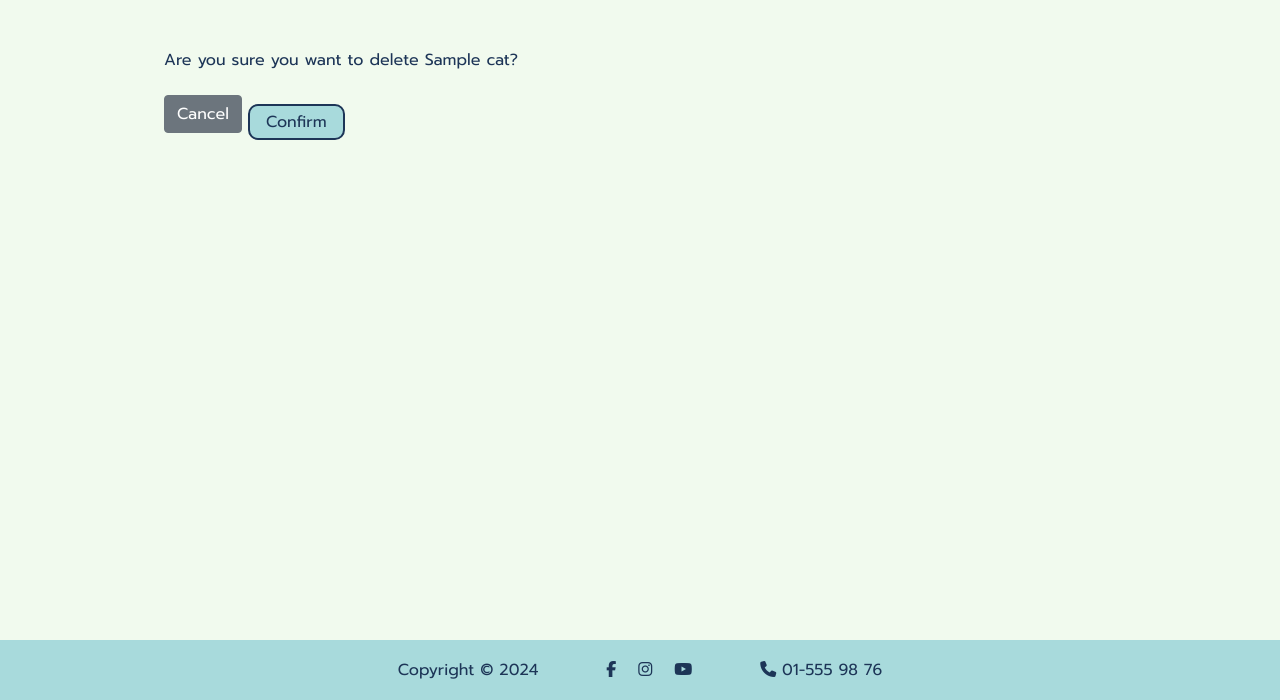
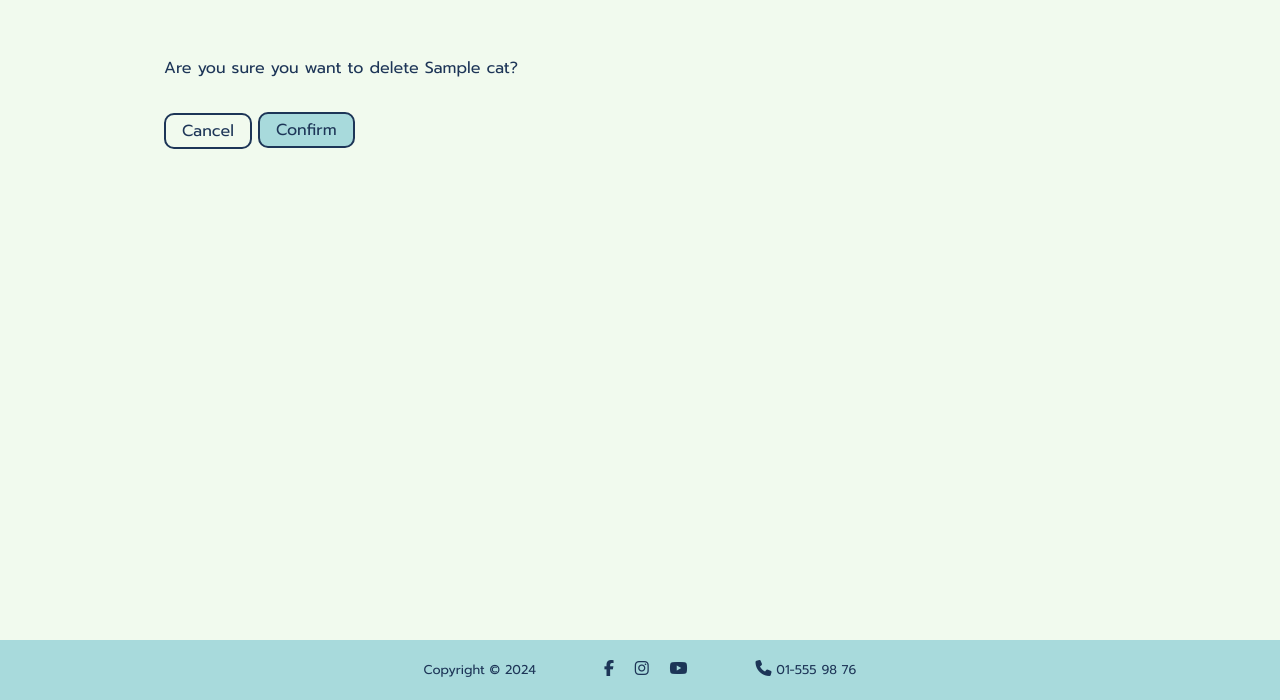
Before and after one commit to ClaudiaInSweden/mayas_cat_shelter, a Django app: template templates/delete.html in a window 1280 px wide. Shown: the part 100-800 px from the top of the page. Run offline with Django 3.2, Linux system fonts and the light colour scheme; the template is opened without the code that fills it: most values are stand-ins (such as "Sample title", 1, 10 or a date in 2020); some libraries are stand-ins or nearby versions; some web fonts are replaced.

Commit message:
Update style on delete page

```diff
--- a/cat_shelter/settings.py
+++ b/cat_shelter/settings.py
@@ -35,7 +35,7 @@ CSRF_TRUSTED_ORIGINS = [
 ]
 
 # SECURITY WARNING: don't run with debug turned on in production!
-DEBUG = False
+DEBUG = True
 
 ALLOWED_HOSTS = ['mayas-cat-shelter-9ef5d0b15271.herokuapp.com', '8000-claudiainsw-mayascatshe-m76kzh0xzrw.ws-eu108.gitpod.io', '8000-claudiainsw-mayascatshe-m76kzh0xzrw.ws-eu110.gitpod.io', '8000-claudiainsw-mayascatshe-m76kzh0xzrw.ws-eu109.gitpod.io']
 
--- a/static/css/style.css
+++ b/static/css/style.css
@@ -102,15 +102,12 @@ h6 {
   margin-top: auto;
   position: sticky;
   width: 100%;
-  /* height: 60px;  */
-  /* line-height: 60px;  */
   background-color: #a8dadc;
   color: #1D3557;
-  font-size: .8rem;
+  font-size: .8rem !important;
 }
 .footer i {
   color: #1D3557;
-  /* font-size: 1.2rem; */
 }
 
 /* Home Page */
@@ -218,12 +215,11 @@ legend.custom-border {
   border-radius: 10px !important;
 }
 option {
-  /* min-height: 1.2em; */
   padding: 0px 0.7px 0.7px;
   font-size: 0.8rem;
   line-height: 0.8;
 }
-/* Phone number input fields */
+/* Keep phone number input fields in one row */
 #id_phone_0 {
   width: 33%;
 }
@@ -283,6 +279,7 @@ option {
 }
 .btn-common:hover,
 .btn-card:hover,
+.btn-cancel:hover,
 input[type="submit"]:hover,
 input[type="reset"]:hover {
   box-shadow: 0 5px 8px 0 rgb(29, 53, 87, 0.5);
@@ -293,6 +290,17 @@ input[type="reset"]:hover {
   border-radius: 10px;
   border: 2px solid #1D3557;
   background-color: #a8dadc;
+  color: #1D3557;
+  transition-duration: 0.7s;
+  text-decoration: none;
+  padding: 0.25rem 1rem;
+  text-align: center;
+  font-weight: 400;
+}
+.btn-cancel {
+  border-radius: 10px;
+  border: 2px solid #1D3557;
+  background-color: #f1faee;
   color: #1D3557;
   transition-duration: 0.7s;
   text-decoration: none;
--- a/templates/base.html
+++ b/templates/base.html
@@ -12,7 +12,7 @@
   <meta charset="utf-8">
   <meta name="viewport" content="width=device-width, initial-scale=1">
   <meta http-equiv="X-UA-Compatible" content="ie=edge">
-  <meta name="Description" content="Enter your description here"/>
+  <meta name="Description" content="Cat Shelter in Gefle"/>
   <base href="/">
   <link rel="apple-touch-icon" sizes="180x180" href="{% static 'images/apple-touch-icon.png' %}">
   <link rel="icon" type="image/png" sizes="32x32" href="{% static 'images/favicon-large.png' %}">
--- a/templates/delete.html
+++ b/templates/delete.html
@@ -1,22 +1,24 @@
 {% extends 'base.html' %}
 {% load static %}
+{% load bootstrap5 %}
+{% bootstrap_css %}
+{% bootstrap_javascript %}
 {% block content %}
 <main>
+    <section class="pt-2">
         <div class="container mt-5">
             <div class="row mt-5">
                 <div col-md-8 offset-md-2>
-
                     <form action="{% url 'delete-cat' cat.id %}" method="POST">
                         {% csrf_token %}
                         <p>Are you sure you want to delete {{ cat.name }}?</p>
                         <p></p>
-        <a href="{% url 'cats' %}" class="btn btn-secondary">Cancel</a>
-        <input type="submit" class="btn btn-secondary" value="Confirm"></input>
-
+                        <a href="{% url 'administration' %}" class="btn btn-cancel">Cancel</a>
+                        <input type="submit" class="btn-card" value="Confirm"></input>
                     </form>
                 </div>
-
             </div>
         </div>
+    </section>
 </main>
 {% endblock %}
--- a/templates/includes/footer/footer.html
+++ b/templates/includes/footer/footer.html
@@ -12,7 +12,7 @@
             <a href="https://www.youtube.com/" aria-label="Visit us on Youtube" target="_blank" rel="noopener"><i class="fa-brands fa-youtube px-2"></i></a>
         </div>
         <div class="col-sm-auto">
-            <span><i class="fa-solid fa-phone pr-1"></i> 01-555 98 76</span>
+            <span><i class="fa-solid fa-phone"></i> 01-555 98 76</span>
         </div>
     </div>
     </div>
```
Lines whose indentation alone changed are shown as unchanged.
